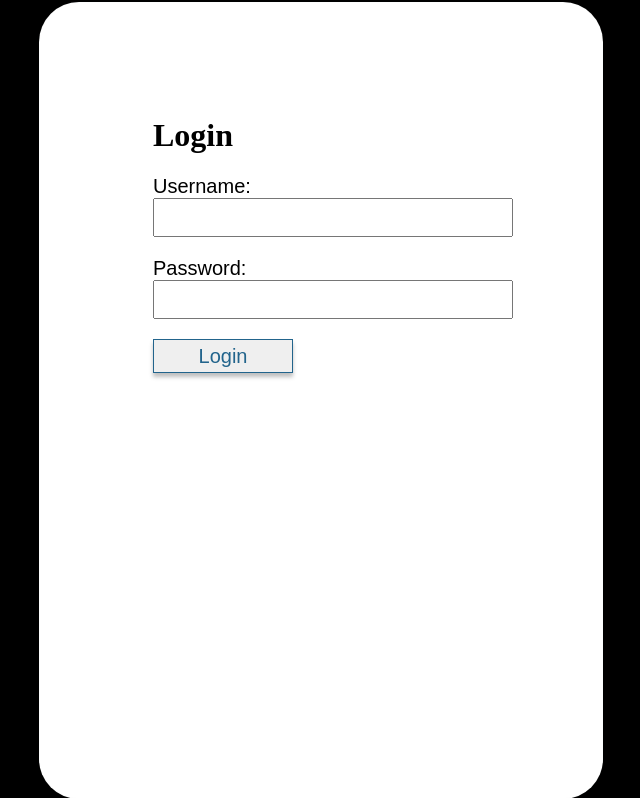
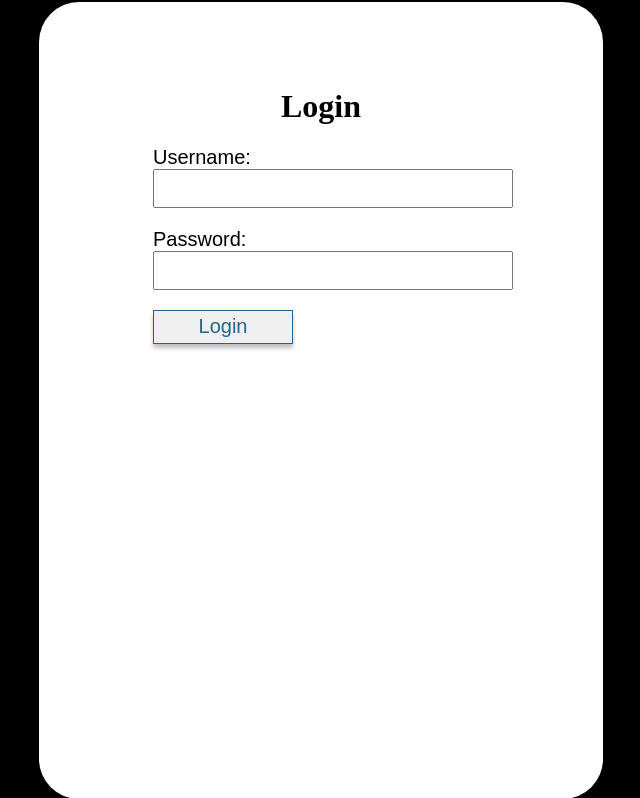
Before and after one commit to SashaTch/Flask_app, a Flask app: page / in a window 1280 px wide. Shown: the top 798 px of the page, without its empty margins (319-959 px from the left). Run offline with Flask 2, Linux system fonts and the light colour scheme.

Commit message:
Update login.html

```diff
--- a/templates/login.html
+++ b/templates/login.html
@@ -4,16 +4,13 @@
     <title>Login</title>
     <link rel="stylesheet" href="{{ url_for('static', filename='login.css') }}">
 </head>
-<body>
+<body class="Bg">
     <div class="desktop1">
-        <div class="bg"></div>
-        <div class="rectangle3">
-            <div class="group2">
         <h1>Login</h1>
         {% if error %}
             <p class="error">{{ error }}</p>
         {% endif %}
-                <form method="POST" action="{{ url_for('login_submit') }}">
+        <form method="POST" action="{{ url_for('login_submit') }}" class="group2">
             <label for="username" class="username-label">Username:</label>
             <input type="text" id="username" name="username" required>
             <label for="password" class="password-label">Password:</label>
@@ -21,7 +18,5 @@
             <input type="submit" value="Login" class="signin-button">
         </form>
     </div>
-        </div>
-    </div>
 </body>
 </html>
```
Lines whose indentation alone changed are shown as unchanged.
